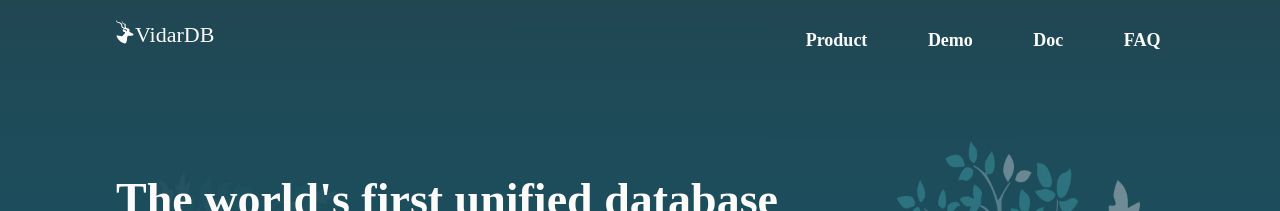
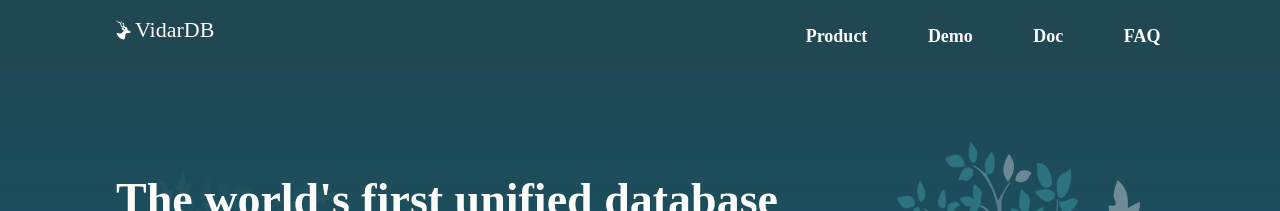
Before and after one commit to vidardb/vidardb.github.io, a Jekyll site: the page built from index.html, in a window 1280 px wide. Shown: the top 211 px of the page. Built offline with Jekyll 4.4.1, drawn with Linux system fonts in a browser that asks for light colours; the list of posts is cut into pages by our own code.

Commit message:
update: fix nav bar color.

```diff
--- a/_sass/base/_navigation.scss
+++ b/_sass/base/_navigation.scss
@@ -20,7 +20,7 @@
         @include font-size-rem(22);
         font-weight: 500;
         text-indent: 19px;
-        line-height: rem(30);
+        line-height: rem(20);
         width: 27.5%;
         max-height: 1.1em;
         background-image: url('/assets/images/vidardb-head-white.svg');
@@ -42,7 +42,7 @@
         @include font-size-rem(18);
         display: inline-block;
         font-family: $sans-serif-semi-bold;
-        line-height: rem(28);
+        line-height: rem(20);
         // text-transform: lowercase;
         font-weight: 600;
     }
--- a/_sass/landing/base.scss
+++ b/_sass/landing/base.scss
@@ -6,7 +6,7 @@ body.landing {
     .site-nav {
         @extend .site-nav, .translucent;
         margin-bottom: 0;
-        background: transparent;
+        background: rgb(33, 71, 83);
     }
 
     h1 {
```
